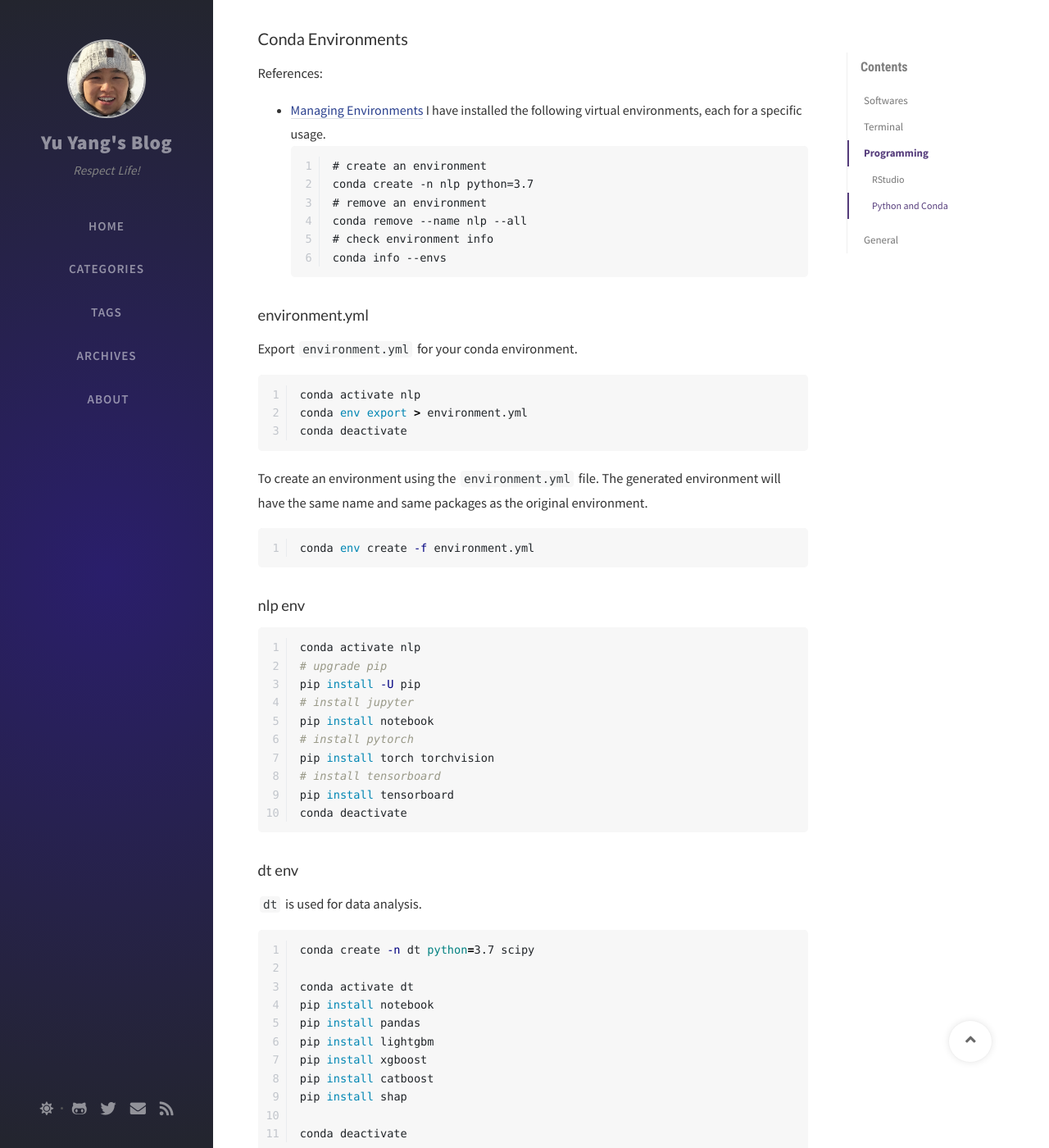
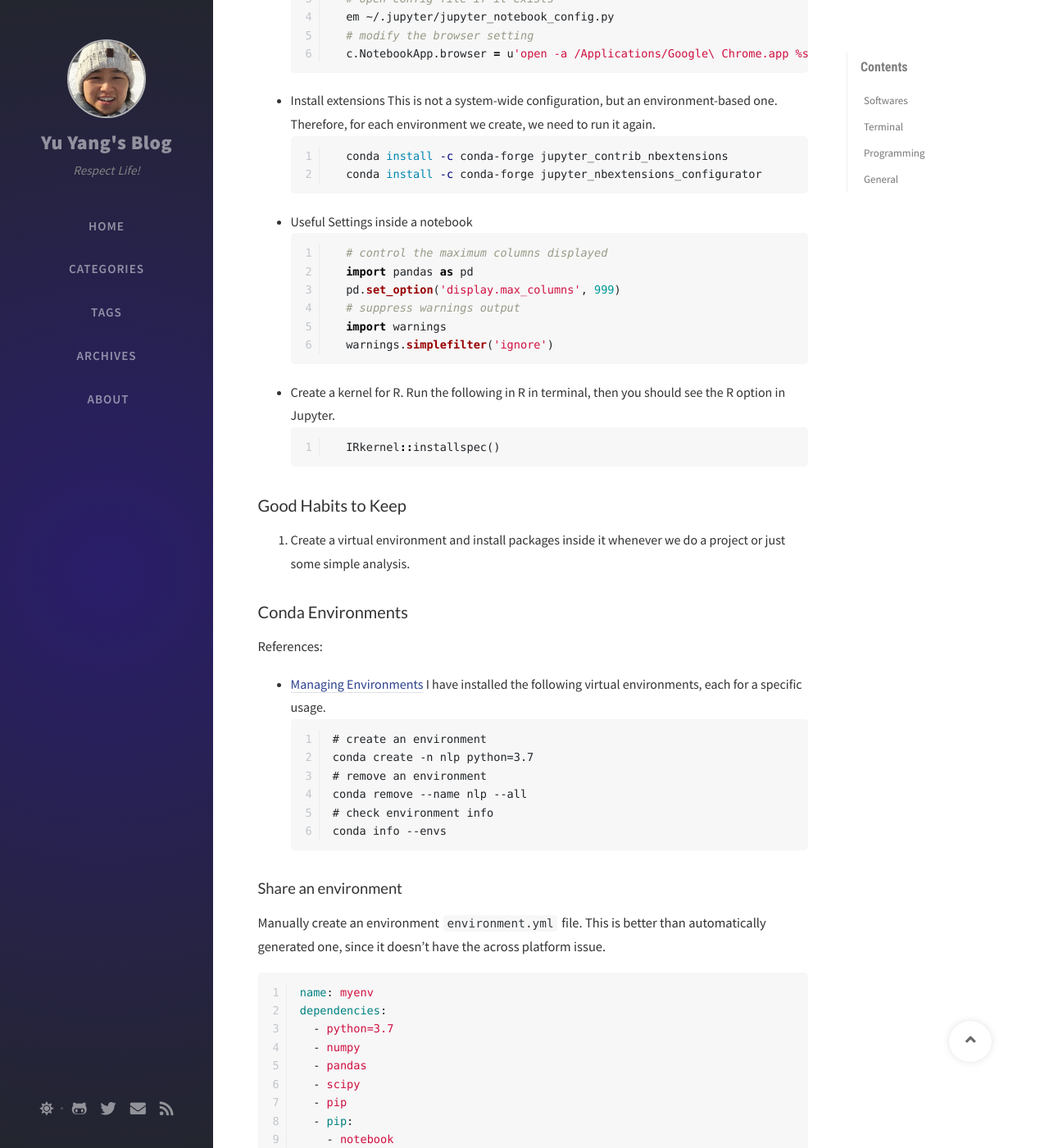
Before and after one commit to yuyangstatistics/blog, a Jekyll site: the page built from _posts/2020-07-22-Configure-MacBook.md, in a window 1280 px wide and 1400 px high, scrolled down 6296 px. Shown: the whole window at 82% size. Built offline with Jekyll 4.4.1, drawn with Linux system fonts in a browser that asks for light colours; nearby versions of some CDN libraries; comment, search, counter and statistics services are not loaded; some of the changed text lies outside the part shown.

````diff
--- a/_posts/2020-07-22-Configure-MacBook.md
+++ b/_posts/2020-07-22-Configure-MacBook.md
@@ -10,9 +10,15 @@
 
 ## VSCode
 
-### Plugins
+It is a good habit to use workspaces for a project.
+
+### Settting
+- disable minimap(code preview): `"editor.minimap.enabled": false`.
+- hide workbench activity bar: `"workbench.activityBar.visible": false`.
+
+### Extensions
 ```
-Python, Remote Development, C/C++, Markdown Preview Enhanced,
+Python, Remote Development, C/C++, Markdown Preview Enhanced, Bracket Pair Colorizer 2
 ```
 
 ### Keyboard Shortcuts
@@ -175,11 +181,16 @@
 References:
 - [Keyboard Shortcuts from RStudio Support](https://support.rstudio.com/hc/en-us/articles/200711853-Keyboard-Shortcuts)
 
+I have changed key bindings for comment to `Cmd+/`.
+
 The following are my frequently used shortcuts.
-- `Cmd+Shift+C`: comment and uncomment
+- `Cmd+/`: comment and uncomment
 - `Ctrl+l`: clear console window
 - `Ctrl+1`: switch to source panel
 - `Ctrl+2`: switch to console panel
+
+### Preferences Settings
+1. Uncheck *Show output inline for all R Markdown documents* in *Preferences -> R Markdown*.
 
 ## Python and Conda
 
@@ -202,10 +213,27 @@
     c.NotebookApp.browser = u'open -a /Applications/Google\ Chrome.app %s'
     ```
 - Install extensions
+    This is not a system-wide configuration, but an environment-based one. Therefore, for each environment we create, we need to run it again.
     ```bash
     conda install -c conda-forge jupyter_contrib_nbextensions
     conda install -c conda-forge jupyter_nbextensions_configurator
     ```
+- Useful Settings inside a notebook
+    ```python
+    # control the maximum columns displayed
+    import pandas as pd
+    pd.set_option('display.max_columns', 999)
+    # suppress warnings output
+    import warnings
+    warnings.simplefilter('ignore')
+    ```
+- Create a kernel for R. Run the following in R in terminal, then you should see the R option in Jupyter.
+    ```r
+    IRkernel::installspec()
+    ```
+
+
+
 ### Good Habits to Keep
 1. Create a virtual environment and install packages inside it whenever we do a project or just some simple analysis.
 
@@ -222,48 +250,30 @@
 conda info --envs
 ```
 
-#### environment.yml
-Export `environment.yml` for your conda environment.
-```bash
-conda activate nlp
-conda env export > environment.yml
-conda deactivate
+#### Share an environment
+Manually create an environment `environment.yml` file. This is better than automatically generated one, since it doesn't have the across platform issue.
+```yml
+name: myenv
+dependencies:
+  - python=3.7
+  - numpy
+  - pandas
+  - scipy
+  - pip
+  - pip:
+    - notebook
+    - shap
+    - catboost
+    - lightgbm
+    - xgboost
+    - matplotlib
 ```
 
-To create an environment using the `environment.yml` file. The generated environment will have the same name and same packages as the original environment.
-```bash
-conda env create -f environment.yml
-```
-
-#### nlp env
-```bash
-conda activate nlp
-# upgrade pip
-pip install -U pip
-# install jupyter
-pip install notebook
-# install pytorch
-pip install torch torchvision
-# install tensorboard
-pip install tensorboard
-conda deactivate
-```
-
-#### dt env
-`dt` is used for data analysis.
+Not just for sharing, for convenience, whenever we want to create a new conda environment, we can first write the `environment.yml` file, and then use it to quickly create the desired environment.
 
 ```bash
-conda create -n dt python=3.7 scipy
-
-conda activate dt
-pip install notebook
-pip install pandas
-pip install lightgbm
-pip install xgboost
-pip install catboost
-pip install shap
-
-conda deactivate
+# create an environment using yml file
+conda env create -f environment.yml
 ```
 
 
````
Also changed, not shown: _posts/2020-05-20-dags-server.md (+17 -0 lines).
